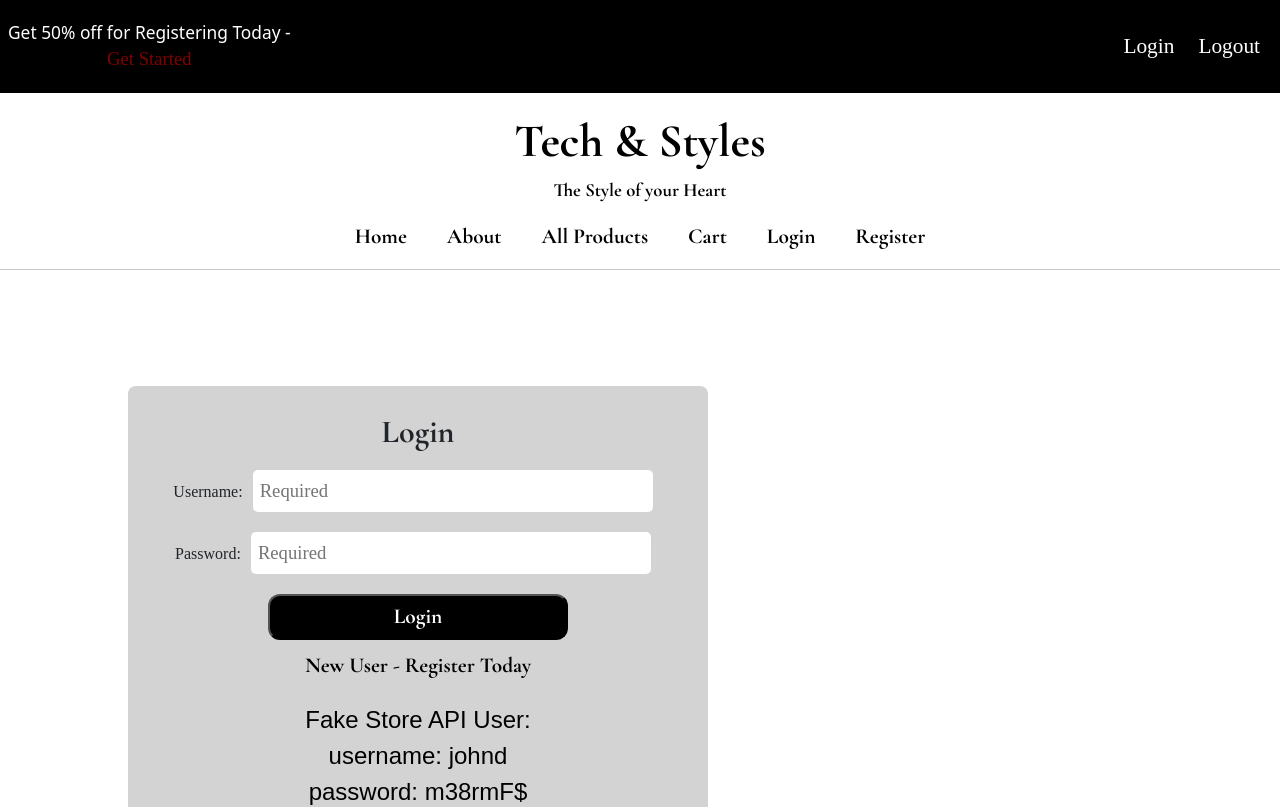
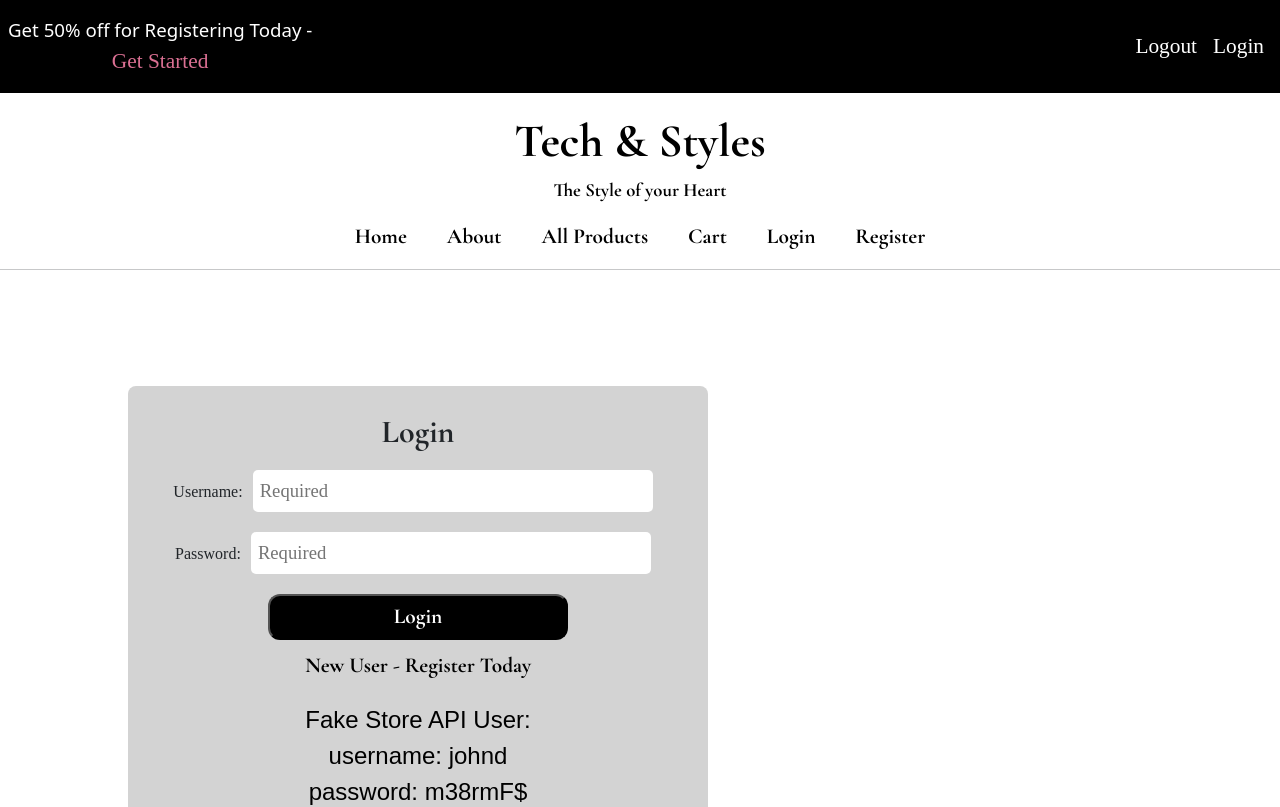
Before and after one commit to Capstone-ACC/My-Capstone, a React (Vite) app: page /login in a window 1280 px wide. Shown: the top 807 px of the page. Built offline with nearby package versions, Linux system fonts and the light colour scheme; no server answers.

Commit message:
update: topheader on Capstone Project

```diff
--- a/src/App.css
+++ b/src/App.css
@@ -10,7 +10,7 @@
 }
 
 h1 {
-  font-family: 'Cormorant Garamond', serif;
+  font-family: "Cormorant Garamond", serif;
   color: black;
   margin-top: 20px;
   font-size: 2.5em;
@@ -29,13 +29,13 @@ li {
 li a {
   display: inline;
   padding: 20px;
-  font-family: 'Cormorant Garamond', serif;
+  font-family: "Cormorant Garamond", serif;
   color: black;
   list-style-type: none;
   font-size: 16pt;
 }
 
-.navBar  {
+.navBar {
   display: flex;
   flex-direction: row;
   justify-content: center;
@@ -52,12 +52,8 @@ li a {
 
 @media screen and (max-width: 801px) {
   .navBar {
-   flex-wrap: wrap;
+    flex-wrap: wrap;
   }
-}
-
-li:hover {
-  text-decoration: underline;
 }
 
 a {
@@ -68,6 +64,5 @@ a {
 
 a:hover {
   cursor: pointer;
-  color: maroon;
-
+  color: palevioletred;
 }
--- a/src/components/GetStarted.jsx
+++ b/src/components/GetStarted.jsx
@@ -3,7 +3,7 @@ import { Link } from "react-router-dom";
 
 export default function SecondHeader() {
   return (
-    <section className="summer-sale ">
+    <section className="summer-sale">
       Get 50% off for Registering Today -
       <div className="link-to-register">
         <Link to="/register" className="link-to-register">
--- a/src/components/TopHeader.jsx
+++ b/src/components/TopHeader.jsx
@@ -32,12 +32,14 @@ export default function TopHeader() {
             )}
           </i>
         </span>
+        <div className="mb-8">
           <Link to="/login" className="login">
             Login
           </Link>
           <Link to="/login" onClick={handleLogOut} className="login">
             Logout
           </Link>
+        </div>
       </header>
     </>
   );
--- a/src/components/css/TopHeader-Started.css
+++ b/src/components/css/TopHeader-Started.css
@@ -31,25 +31,29 @@
 .login {
   color: white;
   float: right;
-  padding: 12px;
+  padding: 8px;
   font-size: 16pt;
 }
 
 /*second header*/
 
 .link-to-register {
-  color: maroon;
+  color: palevioletred;
+  font-size: 16pt;
 }
 
 .link-to-register:hover {
   text-decoration: underline;
 }
 
+.summer-sale {
+  font-size: 14pt;
+}
 @media (350px <= width <= 450px) {
   .summer-sale,
   .link-to-register,
   .login {
-    font-size: 12pt;
+    font-size: 16pt;
   }
   .cart-icon {
     font-size: 38px;
```
Lines whose indentation alone changed are shown as unchanged.
